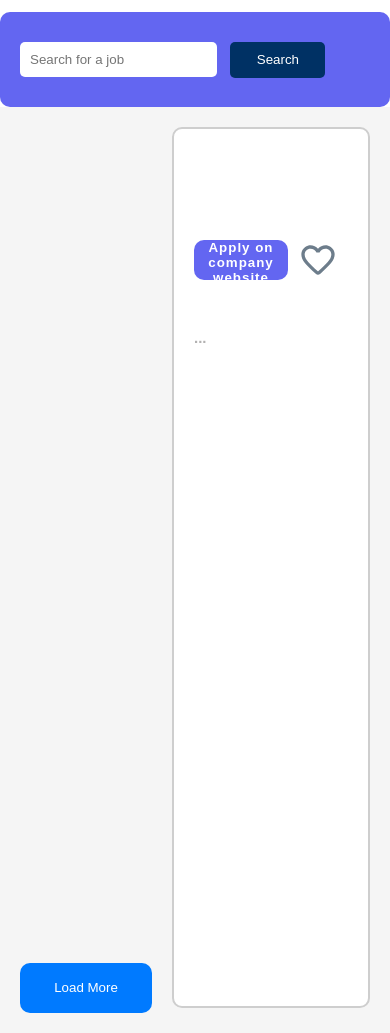
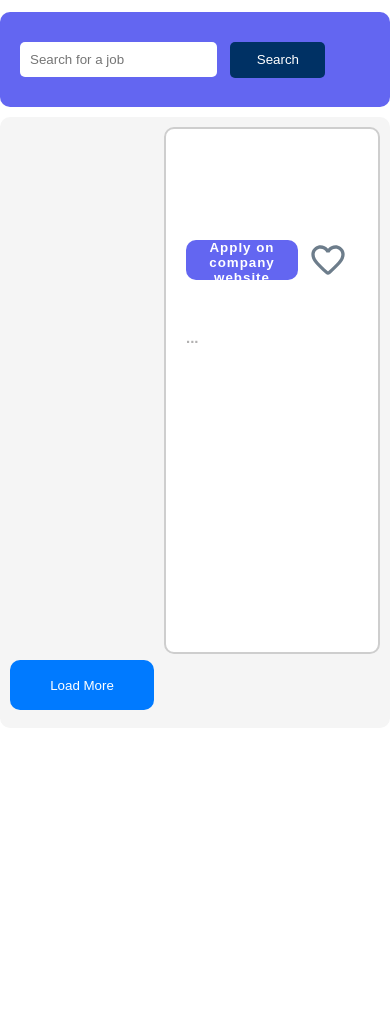
Before and after one commit to EliasOPrado/job-automation, a Django app: page /job-applications/ in a window 390 px wide; the page is wider, and only the part inside the window is pictured. Shown: the part 73-1106 px from the top of that part. After the commit the page ends 783 px from the top of that part, so only its background shows below. Run offline with Django 4.2, Linux system fonts and the light colour scheme; data that the repository does not hold is empty.

Commit message:
Improving job-application page responsiveness

```diff
--- a/job_platform/static/css/job_list_page.css
+++ b/job_platform/static/css/job_list_page.css
@@ -2,16 +2,20 @@
     display: flex;
     background-color: #f5f5f5;
     padding: 10px;
+    height: 70vh;
+    border-radius: 10px;
+    margin-top: 10px;
 }
 
 .outter-left-container {
     display: flex;
     flex-direction: column;
+
     width: 40%;
-    margin: 10px;
+    margin: 0 10px 0 0;
 }
 
-.minor-left-container {
+.inner-left-container {
     display: flex;
     flex-direction: column;
 }
@@ -20,7 +24,8 @@
     display: flex;
     flex-direction: column;
     width: 60%;
-    margin: 10px;
+    height: 90%;
+    /* margin: 10px; */
 }
 
 .job-list-card {
@@ -76,6 +81,7 @@
     font-weight: 600;
     font-family: sans-serif;
     font-size: 15px;
+    overflow-y: auto;
 }
 
 .inner-container {
@@ -119,6 +125,7 @@ button.load-more {
     background-color: #007AFF;
     border-radius: 10px;
     border-style: none;
+    margin-top: 10px;
 }
 
 button.load-more:hover {
--- a/job_platform/static/css/user_page.css
+++ b/job_platform/static/css/user_page.css
@@ -7,6 +7,7 @@
     background-color: #f5f5f5;
     margin-top: 20px;
     padding: 10px;
+    border-radius: 10px;
 }
 
 .minor-left-container {
--- a/job_platform/static/js/script.js
+++ b/job_platform/static/js/script.js
@@ -15,9 +15,10 @@ document.head.appendChild(styleElement);
 function updateNthChild() {
     styleElement.textContent = `
     .job-list-card:nth-child(n+${nthChildValue}) { display: none; }
-    .minor-left-container {
+    .inner-left-container {
         overflow-y: scroll;
-        height: 99vh;
+        height: 62vh;
+        border-radius: 10px;
         }
     `;
 }
--- a/job_platform/templates/base.html
+++ b/job_platform/templates/base.html
@@ -16,7 +16,7 @@
 
 
 <body>
-  <div class="landing-page-container {% if page == 'user' %} user-page-width {% endif %}">
+  <div class="landing-page-container">
     {% if page != 'signin' and page != 'signup' %}
       {% include "header.html" %}
     {% endif %}
--- a/job_platform/templates/job_list.html
+++ b/job_platform/templates/job_list.html
@@ -10,7 +10,7 @@
 </div>
 <div class="main-container">
     <div class="outter-left-container">
-    <div class="minor-left-container">
+        <div class="inner-left-container">
             {% for single_job in jobs %}
             <div class="job-list-card {% if single_job.id == job.id %} set-card {% endif %}">
                 <a href="{% url 'job-detail-page' single_job.pk %}">
```
Lines whose indentation alone changed are shown as unchanged.
